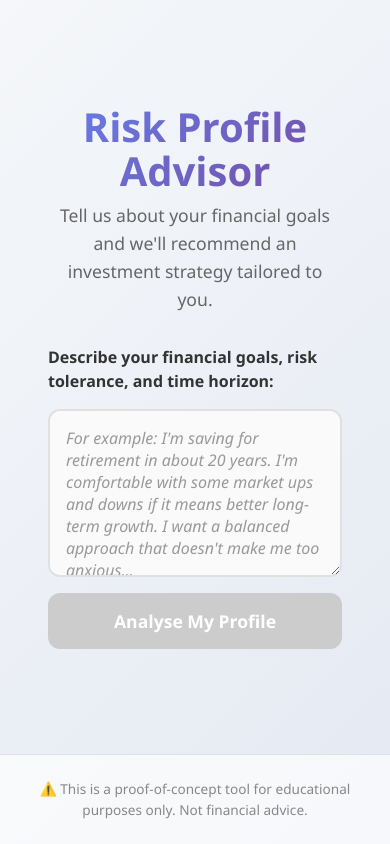
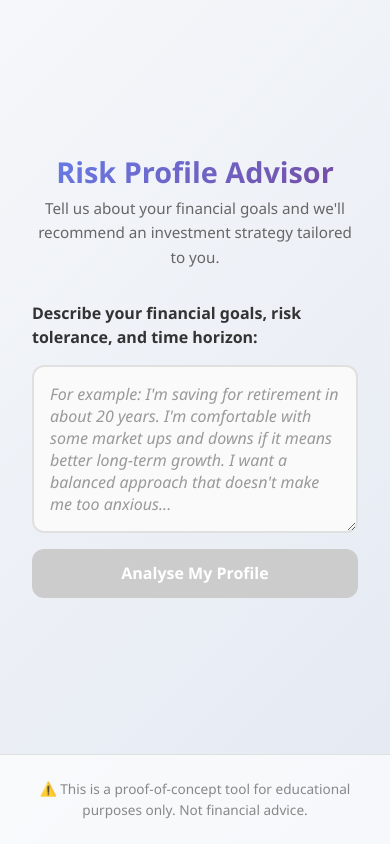
Before and after one commit to Bev0408/W1994769-Software, a React (Vite) app in the folder client/: page / in a window 390 px wide. Built offline with nearby package versions, Linux system fonts and the light colour scheme.

Commit message:
Add mobile responsive media queries (NFR4)

```diff
--- a/client/src/components/InputForm.css
+++ b/client/src/components/InputForm.css
@@ -96,6 +96,26 @@
   transform: none;
 }
 
+/* NFR4 - Mobile responsiveness */
+@media (max-width: 480px) {
+  .input-form-container {
+    padding: 1rem;
+  }
+
+  .input-form-header h1 {
+    font-size: 1.8rem;
+  }
+
+  .subtitle {
+    font-size: 0.95rem;
+  }
+
+  .analyse-button {
+    font-size: 1rem;
+    padding: 0.85rem 1.5rem;
+  }
+}
+
 /* FR3 - Loading spinner */
 .spinner {
   display: inline-block;
--- a/client/src/components/Results.css
+++ b/client/src/components/Results.css
@@ -170,3 +170,26 @@
     background: #667eea;
     color: #fff;
 }
+
+/* NFR4 - Mobile responsiveness */
+@media (max-width: 480px) {
+  .results-container {
+    padding: 1rem;
+  }
+
+  .profile-name {
+    font-size: 1.5rem;
+  }
+
+  .profile-badge {
+    padding: 1.2rem;
+  }
+
+  .piechart-wrapper {
+    max-width: 220px;
+  }
+
+  .results-header h2 {
+    font-size: 1.4rem;
+  }
+}
```
